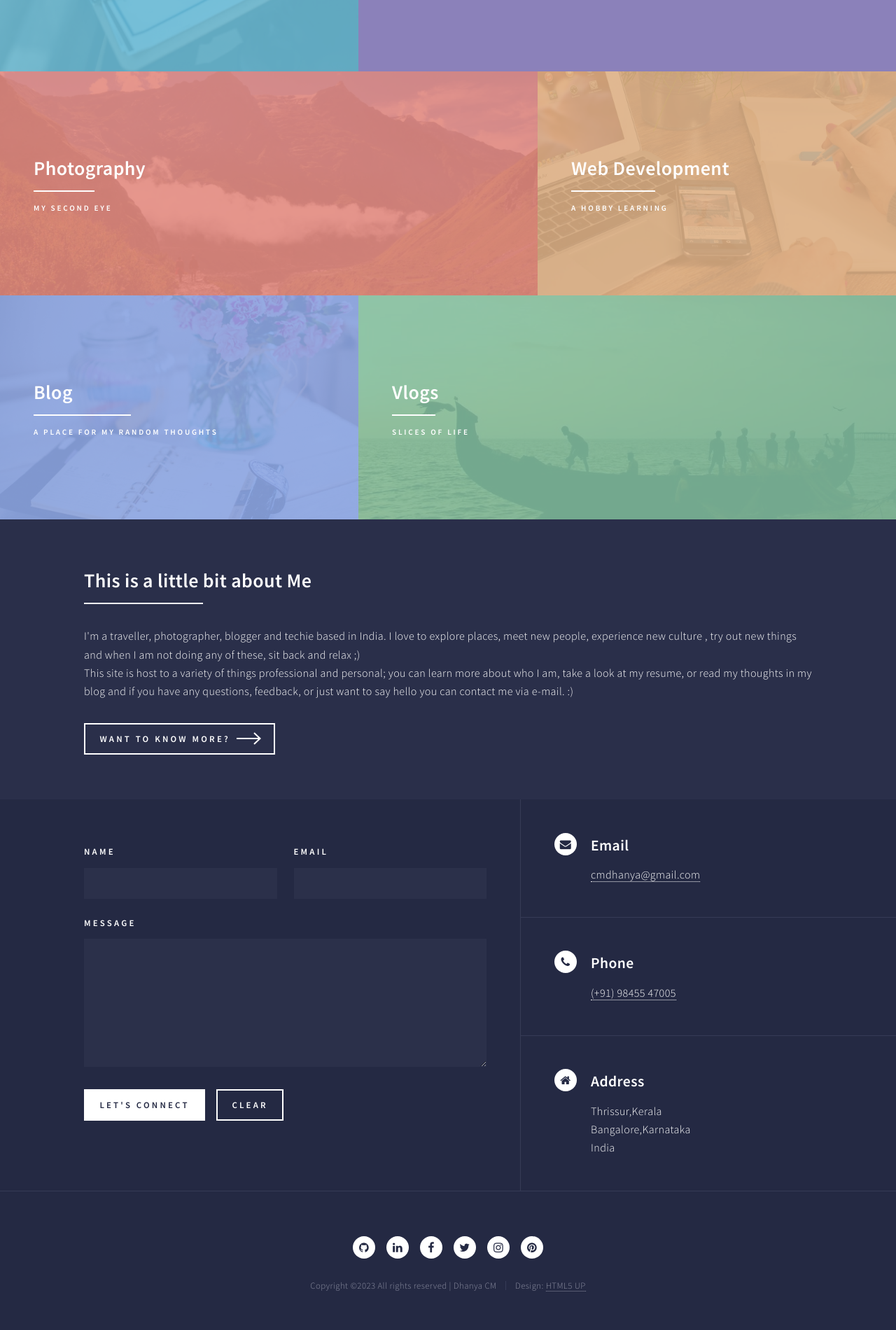
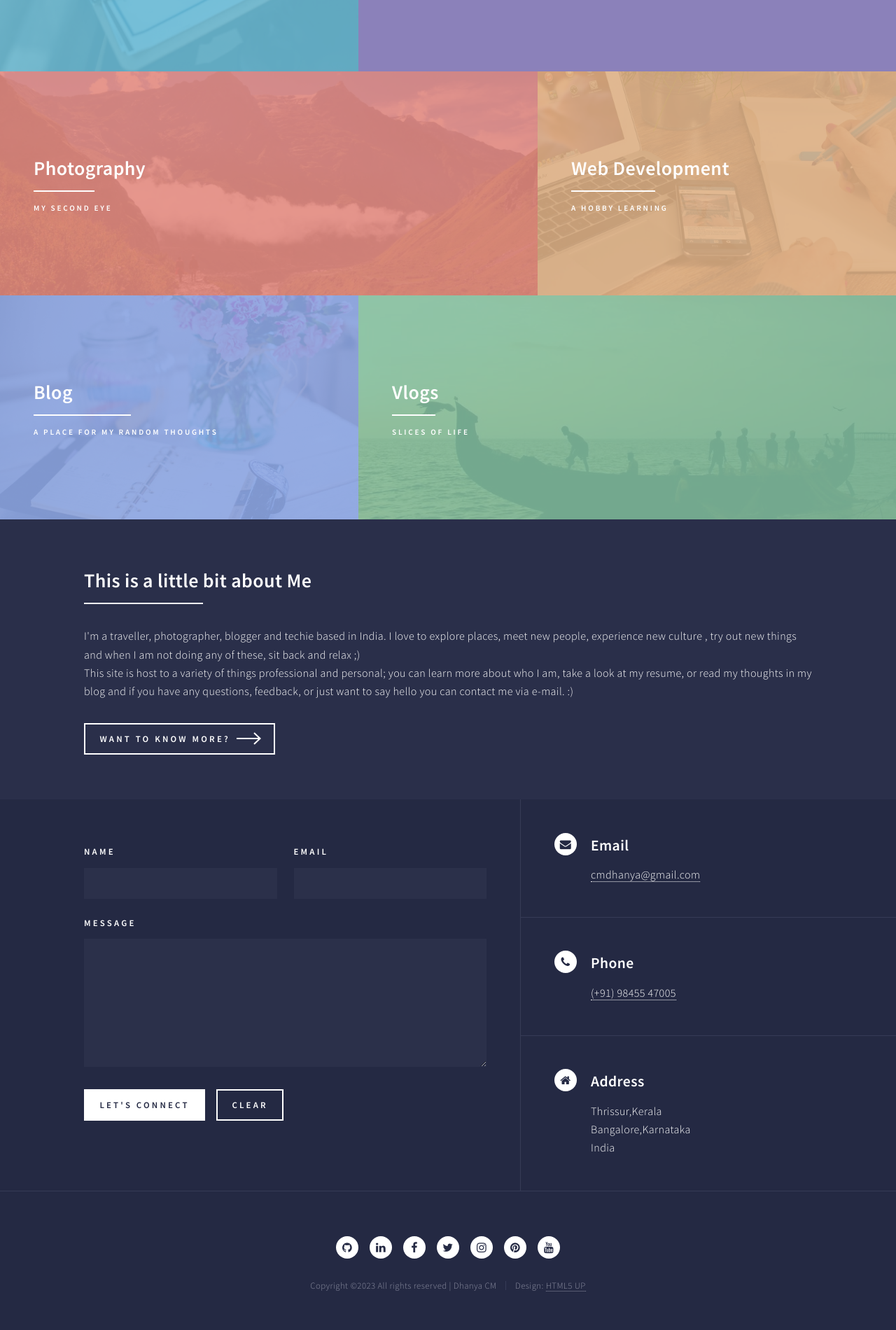
Before and after one commit to dhanyacm/dhanyacm, a Jekyll site: the page built from index.html, in a window 1280 px wide. Shown: the part 893-2793 px from the top of the page at 70% size. Built offline with Jekyll 4.4.1, drawn with Linux system fonts in a browser that asks for light colours; the list of posts is cut into pages by our own code; grey boxes are pictures that could not be loaded.

Commit message:
Update footer.html

```diff
--- a/_includes/footer.html
+++ b/_includes/footer.html
@@ -61,6 +61,7 @@
 								<li><a href="https://twitter.com/dhanyacm" class="icon alt fa-twitter"><span class="label">Twitter</span></a></li>
 								<li><a href="https://www.instagram.com/dhanya.cm/" class="icon alt fa-instagram"><span class="label">Instagram</span></a></li>
 								<li><a href="https://in.pinterest.com/cmdhanya/" class="icon alt fa-pinterest"><span class="label">Pinterest</span></a></li>
+								<li><a href="https://www.youtube.com/channel/UCJKBzpyeKa9JMZt9RiJqgOw" class="icon alt fa-youtube"><span class="label">Youtube</span></a></li>
 							</ul>
 							<ul class="copyright" style = "display: flex;justify-content: center;">
 								<li>Copyright &copy;<script>document.write(new Date().getFullYear());</script> All rights reserved | Dhanya CM</li>
```
